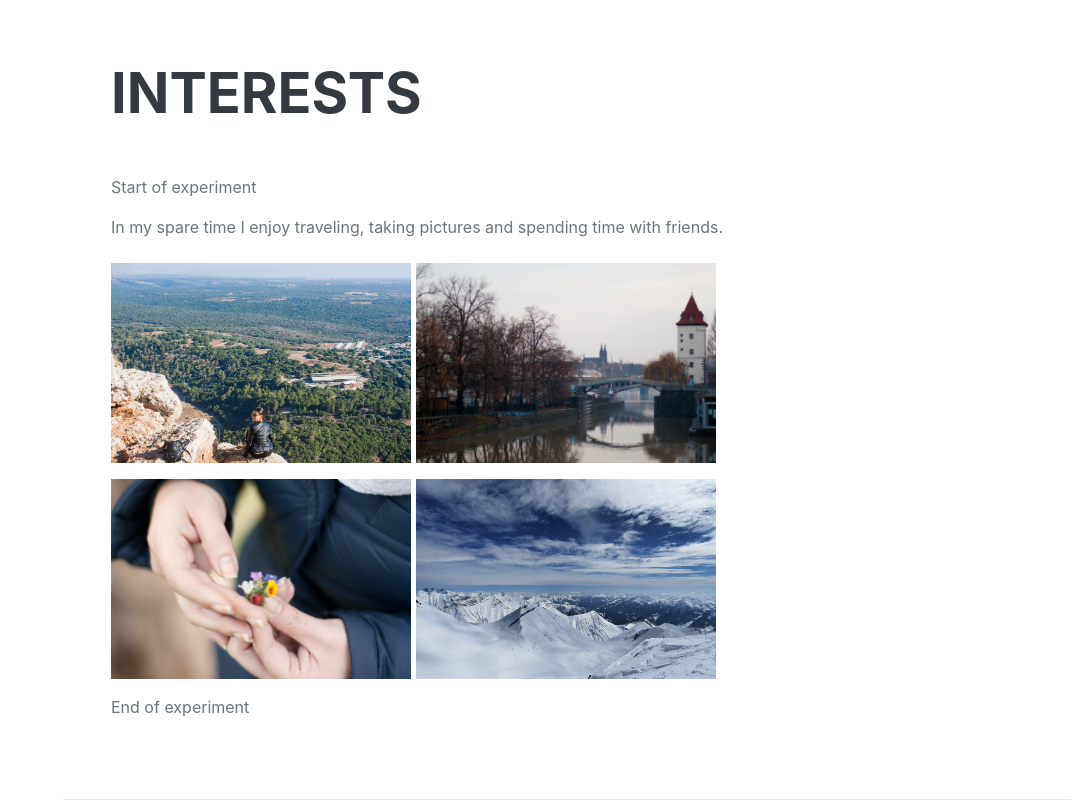
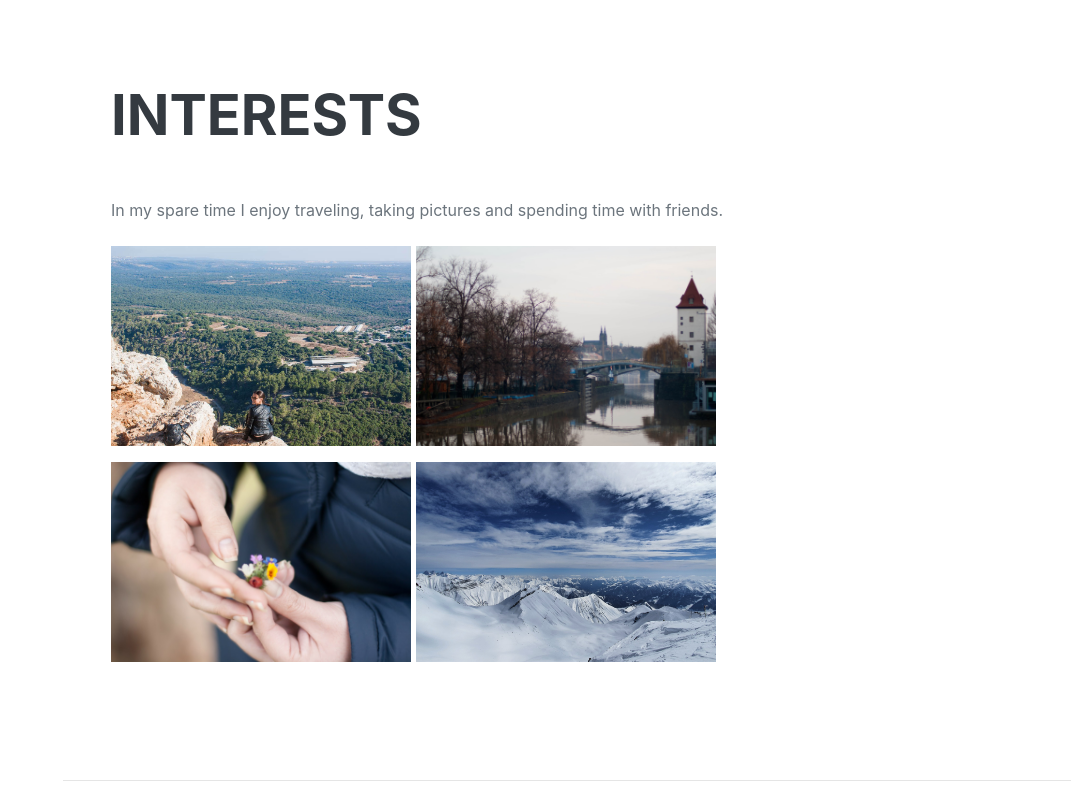
Before and after one commit to nanoyulia/portfolio, a plain HTML site: page index.html in a window 1280 px wide. Shown: the part 3224-4024 px from the top of the page, without its empty margins (209-1280 px from the left). Drawn offline with nearby package versions, Linux system fonts and the light colour scheme; a web font is replaced by a local one.

Commit message:
Update index.html

```diff
--- a/index.html
+++ b/index.html
@@ -188,7 +188,7 @@ class="navbar-toggler-icon"></span></button>
             <section class="resume-section" id="interests">
                 <div class="resume-section-content">
                     <h2 class="mb-5">Interests</h2>
-                    <p>Start of experiment</p>
+
 
 					<p class="mb-0">
 					In my spare time I enjoy traveling, taking pictures and spending time with friends.
@@ -211,8 +211,6 @@ class="navbar-toggler-icon"></span></button>
 
 					</p>
 
-
-                    <p class="mb-0">End of experiment</p>
                 </div>
             </section>
             <hr class="m-0" />
```
